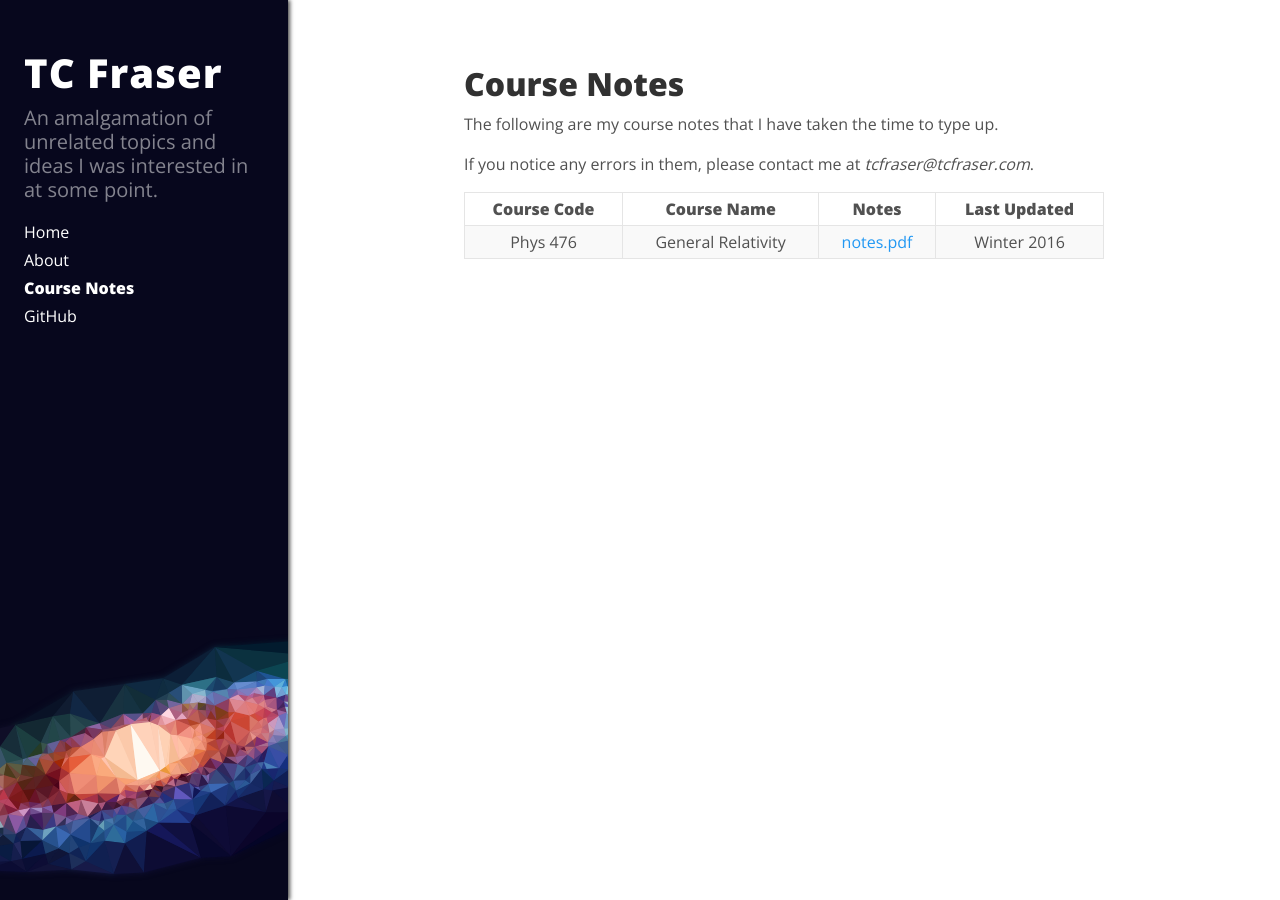
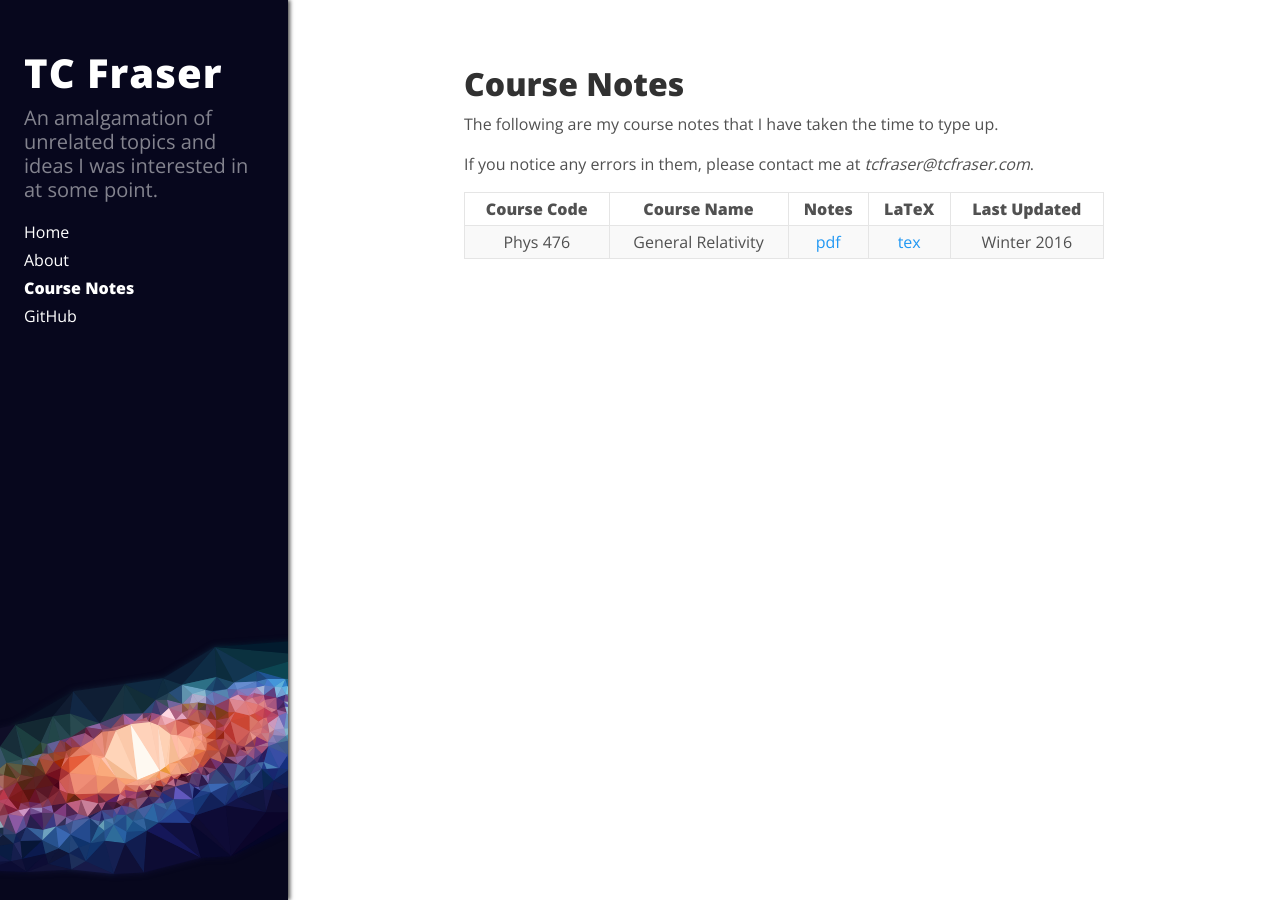
Before and after one commit to Sankarshan-Mudkavi/tcfraser.github.io, a Jekyll site: the page built from coursenotes.md, in a window 1280 px wide. Built offline with Jekyll 4.4.1, drawn with Linux system fonts in a browser that asks for light colours.

Commit message:
Added tex file

```diff
--- a/coursenotes.md
+++ b/coursenotes.md
@@ -7,6 +7,6 @@ The following are my course notes that I have taken the time to type up.
 
 If you notice any errors in them, please contact me at *<span class="hide-email">moc.resarfct@resarfct</span>*.
 
-| Course Code | Course Name | Notes | Last Updated |
-|:------------:|:-------------:|:----------:|:---------------:|
-| Phys 476 | General Relativity | [notes.pdf](https://github.com/tcfraser/course-notes/raw/master/notes/general-relativity/general-relativity.pdf) | Winter 2016 |
+| Course Code | Course Name | Notes | LaTeX | Last Updated |
+|:-----------:|:-----------:|:-----:|:-----:|:------------:|
+| Phys 476 | General Relativity | [pdf](https://github.com/tcfraser/course-notes/raw/master/notes/general-relativity/general-relativity.pdf) | [tex](https://github.com/tcfraser/course-notes/raw/master/notes/general-relativity/general-relativity.tex) | Winter 2016 |
```
